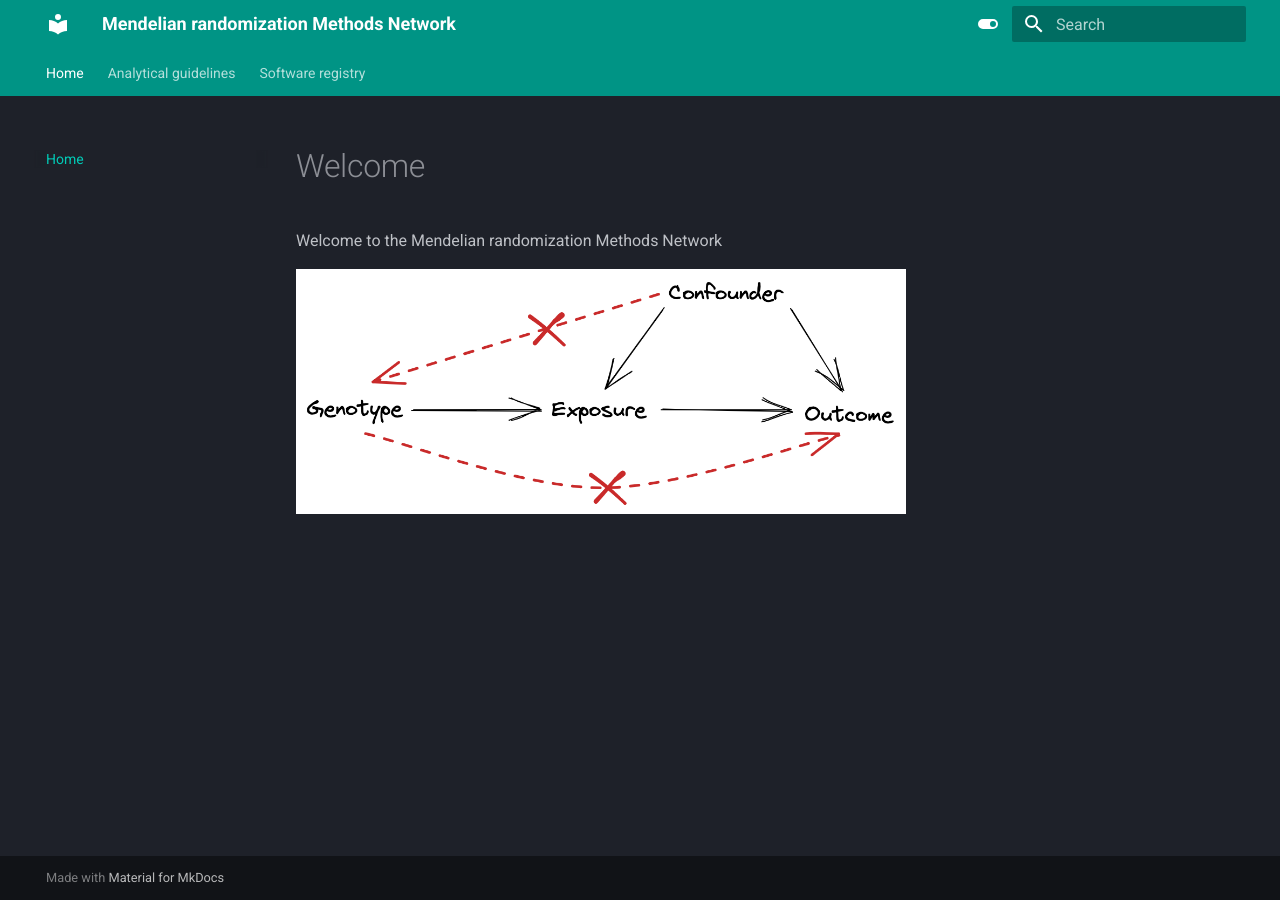
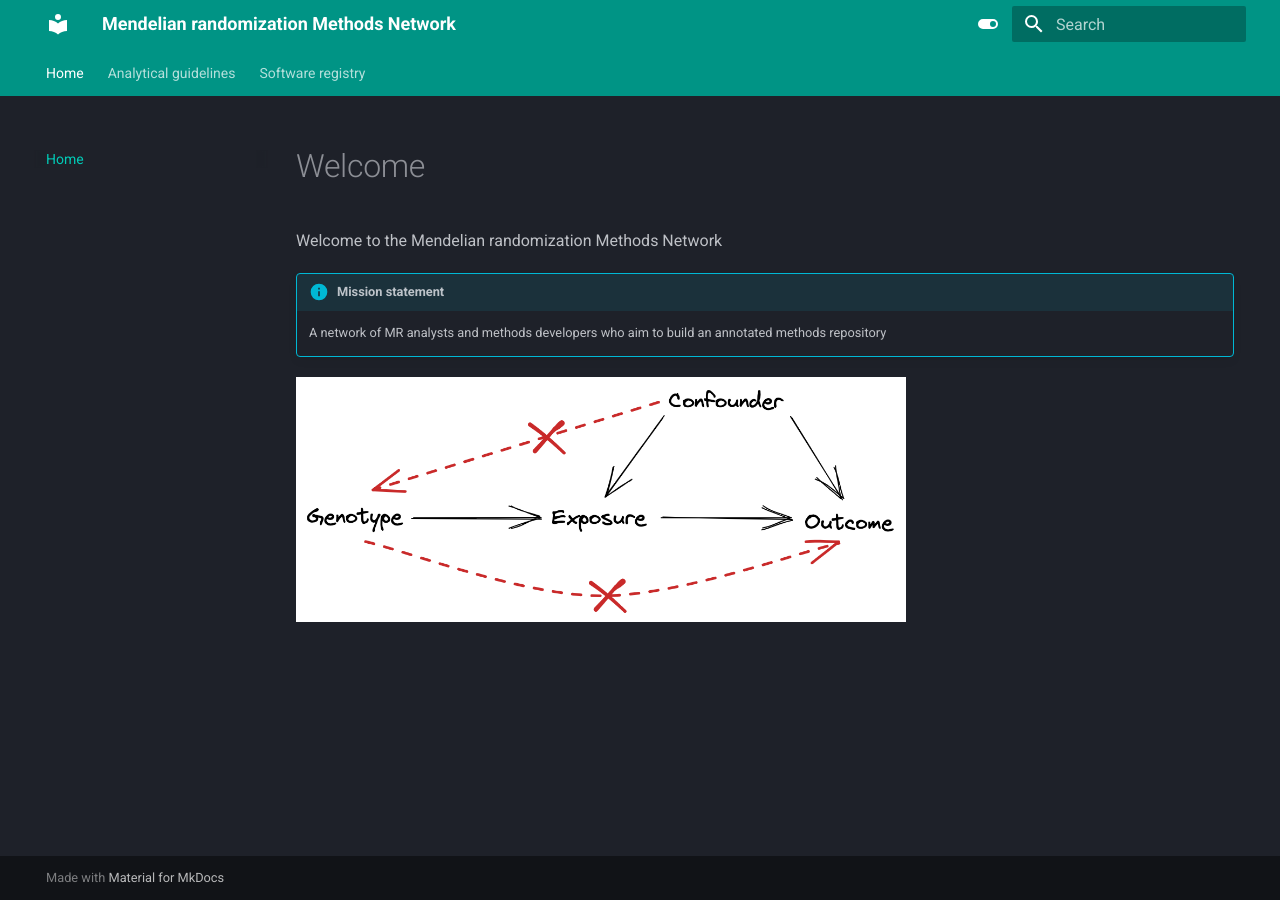
Before and after one commit to open-mr-project/open-mr-project.github.io, an MkDocs documentation site: the page built from docs/index.md, in a window 1280 px wide. Built offline with MkDocs 1.6.1 and Material for MkDocs 9.7.7, drawn with Linux system fonts in a browser that asks for light colours.

Commit message:
Add mission statement

```diff
--- a/docs/index.md
+++ b/docs/index.md
@@ -5,4 +5,8 @@ title: Home
 
 Welcome to the Mendelian randomization Methods Network
 
+!!! info "Mission statement"
+
+    A network of MR analysts and methods developers who aim to build an annotated methods repository
+
 ![](img/mr-dag-violations.excalidraw.png){width=65%}
```
